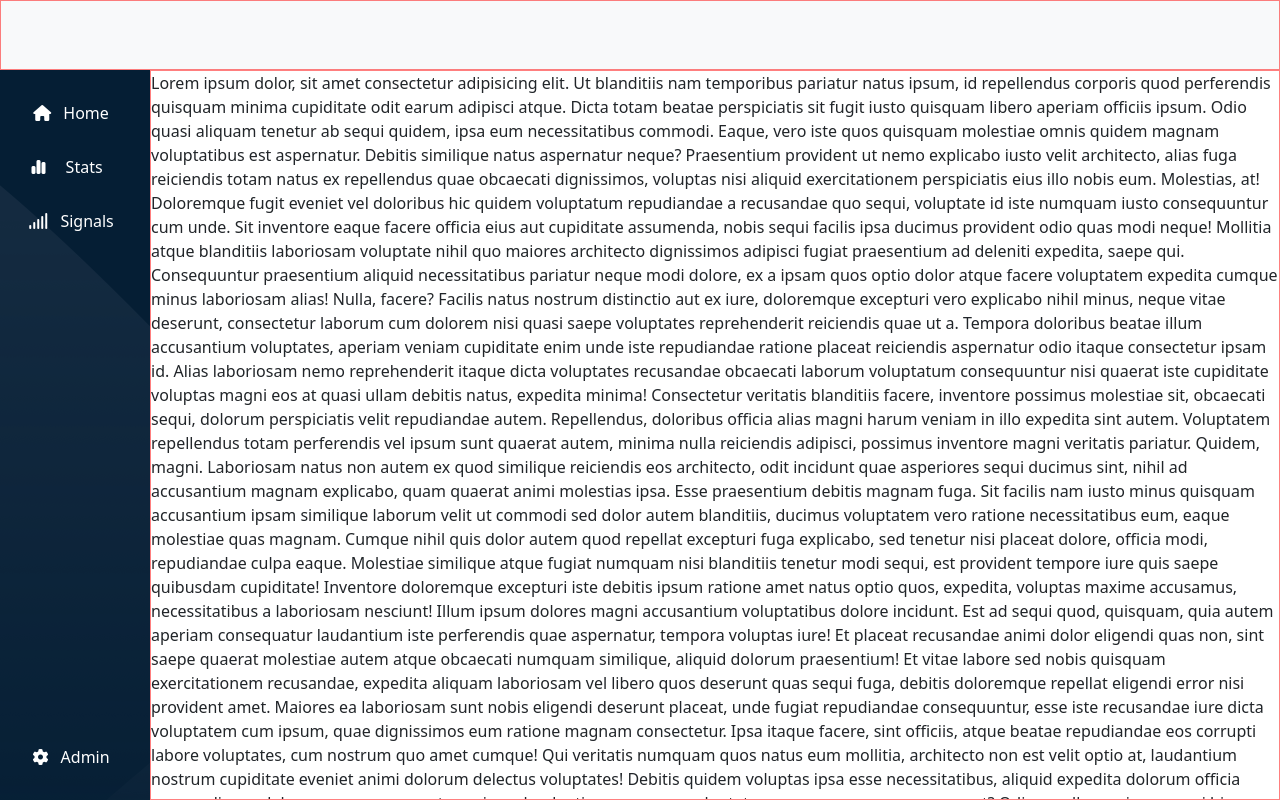
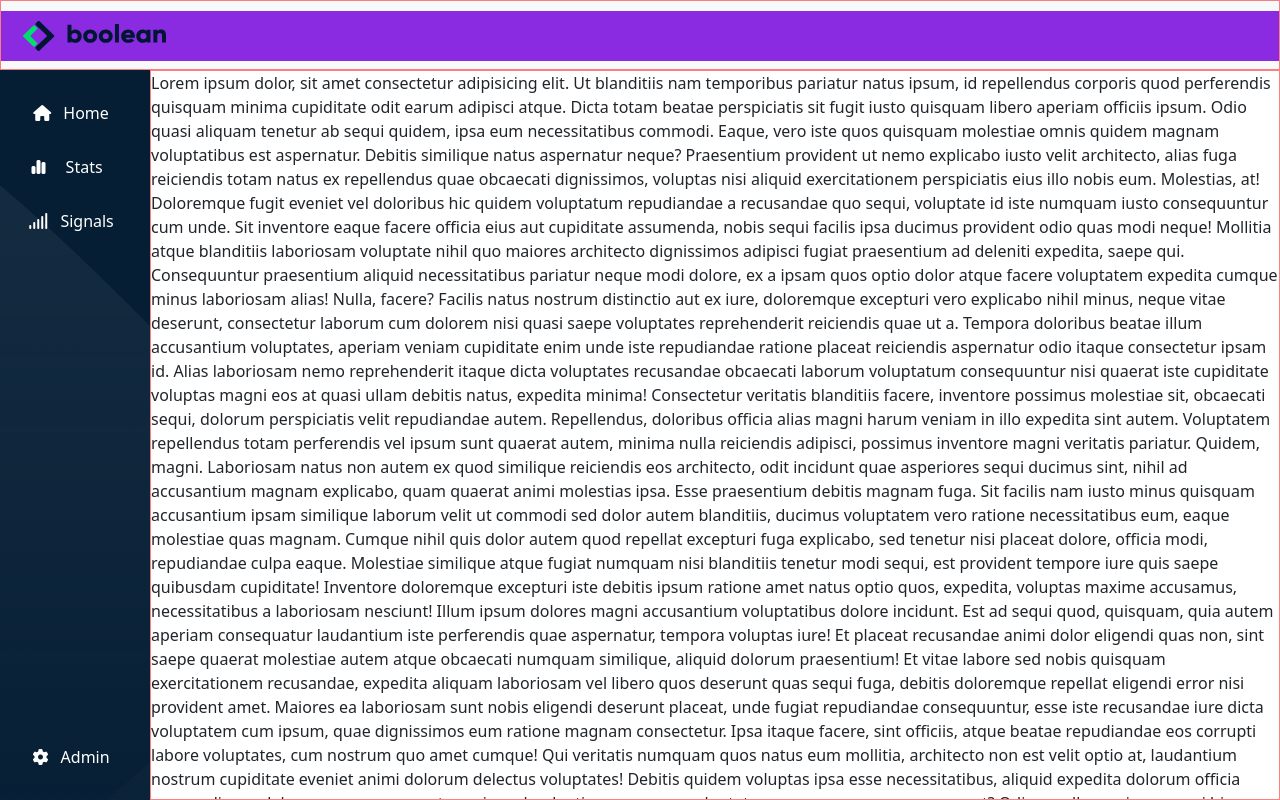
Before and after one commit to EmanueleDiLeo/html-css-bootstrap-dashboard, a plain HTML site: page index.html in a window 1280 px wide. Drawn offline with nearby package versions, Linux system fonts and the light colour scheme.

Commit message:
[ADD] : Logo header

```diff
--- a/css/style.css
+++ b/css/style.css
@@ -17,6 +17,22 @@ a{
 header{
   height: 70px;
   background-color: #f8f9fa;
+}
+
+.my_container{
+  width: 100%;
+  height: 50px;
+  margin: 10px 0;
+  background-color: blueviolet;
+}
+
+.logo-mobile{
+  height: 50px;
+}
+
+.logo-big{
+  height: 30px;
+  margin-left: 10px;
 }
 
 /* ******************************************************************** MAIN */
--- a/index.html
+++ b/index.html
@@ -16,7 +16,36 @@
 
   <!-- START HEADER -->
   <header class="fixed-top debug">
+    <div class="container-fluid my_container d-flex justify-content-between
+      align-items-center">
 
+      <!-- START LOGO -->
+      <div class="logo">
+        <img class="d-lg-none logo-mobile"
+        src="img/mobile-logo.png"
+        alt="mobile- logo">
+
+        <img class="d-none d-lg-block logo-big "
+        src="img/logo.svg"
+        alt="logo">
+      </div>
+      <!-- END LOGO -->
+
+
+      <!-- START SEARCH -->
+      <div>
+
+      </div>
+      <!-- END SEARCH -->
+
+
+      <!-- START HEADER_RIGHT -->
+      <nav>
+
+      </nav>
+      <!-- END HEADER_RIGHT -->
+
+    </div>
   </header>
   <!-- END HEADER -->
 
@@ -28,35 +57,43 @@
     <!-- START MAIN_LEFT -->
     <section class="main_left d-flex flex-column justify-content-between py-4">
 
+      <!-- START LEFT-TOP -->
       <div class="left-top">
         <ul class="">
+
           <li class="text-center">
             <a class="btn my_btn" href="#">
               <i class="fa-solid fa-house"></i>
               <span class="px-2 d-none d-lg-inline-block">Home</span>
             </a>
           </li>
+
           <li class="text-center py-3">
             <a class="btn my_btn" href="#">
               <i class="fa-solid fa-chart-simple"></i>
               <span class="px-3 d-none d-lg-inline-block">Stats</span>
             </a>
           </li>
+
           <li class="text-center">
             <a class="btn my_btn" href="#">
               <i class="fa-solid fa-signal"></i>
               <span class="px-2 d-none d-lg-inline-block">Signals</span>
             </a>
           </li>
+
         </ul>
       </div>
+      <!-- END LEFT-TOP -->
 
+      <!-- START LEFT-BOT -->
       <div class="left-bot text-center">
         <a class="btn my_btn" href="#">
           <i class="fa-solid fa-gear"></i>
           <span class="px-2 d-none d-lg-inline-block">Admin</span>
         </a>
       </div>
+      <!-- END LEFT-BOT -->
 
     </section>
     <!-- END MAIN_LEFT -->
@@ -73,3 +110,17 @@
 
 </body>
 </html>
+
+<!--
+<div class="bd-search" id="docsearch" data-bd-docs-version="5.3"><button type="button" class="DocSearch DocSearch-Button" aria-label="Search"><span class="DocSearch-Button-Container"><svg width="20" height="20" class="DocSearch-Search-Icon" viewBox="0 0 20 20"><path d="M14.386 14.386l4.0877 4.0877-4.0877-4.0877c-2.9418 2.9419-7.7115 2.9419-10.6533 0-2.9419-2.9418-2.9419-7.7115 0-10.6533 2.9418-2.9419 7.7115-2.9419 10.6533 0 2.9419 2.9418 2.9419 7.7115 0 10.6533z" stroke="currentColor" fill="none" fill-rule="evenodd" stroke-linecap="round" stroke-linejoin="round"></path></svg><span class="DocSearch-Button-Placeholder">Search</span></span><span class="DocSearch-Button-Keys"><kbd class="DocSearch-Button-Key"><svg width="15" height="15" class="DocSearch-Control-Key-Icon"><path d="M4.505 4.496h2M5.505 5.496v5M8.216 4.496l.055 5.993M10 7.5c.333.333.5.667.5 1v2M12.326 4.5v5.996M8.384 4.496c1.674 0 2.116 0 2.116 1.5s-.442 1.5-2.116 1.5M3.205 9.303c-.09.448-.277 1.21-1.241 1.203C1 10.5.5 9.513.5 8V7c0-1.57.5-2.5 1.464-2.494.964.006 1.134.598 1.24 1.342M12.553 10.5h1.953" stroke-width="1.2" stroke="currentColor" fill="none" stroke-linecap="square"></path></svg></kbd><kbd class="DocSearch-Button-Key">K</kbd></span></button></div>
+
+
+<nav class="navbar bg-body-tertiary">
+  <div class="container-fluid">
+    <a class="navbar-brand">Navbar</a>
+    <form class="d-flex" role="search">
+      <input class="form-control me-2" type="search" placeholder="Search" aria-label="Search">
+      <button class="btn btn-outline-success" type="submit">Search</button>
+    </form>
+  </div>
+</nav> -->
```
